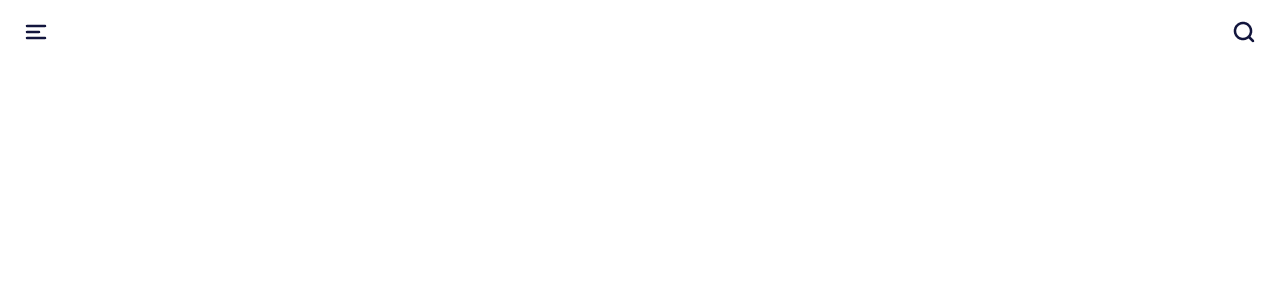
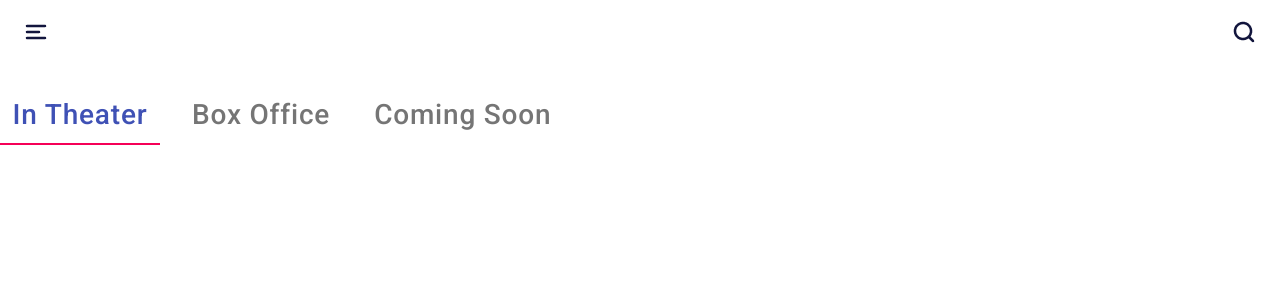
Before and after one commit to yusfiadi/movie-app, a React (Create React App) app: page / in a window 1280 px wide. Shown: the top 300 px of the page. Built offline with nearby package versions, Linux system fonts and the light colour scheme.

Commit message:
import scrollable menu

```diff
--- a/src/pages/Home.js
+++ b/src/pages/Home.js
@@ -1,9 +1,13 @@
 import React from 'react'
 import SearchAppBar from '../components/SearchAppBar'
+import ScrollableMenu from '../components/ScrollableMenu'
 
 const Home = () => {
   return (
-    <SearchAppBar />
+    <div>
+      <SearchAppBar />
+      <ScrollableMenu />
+    </div>
   )
 }
 
```
